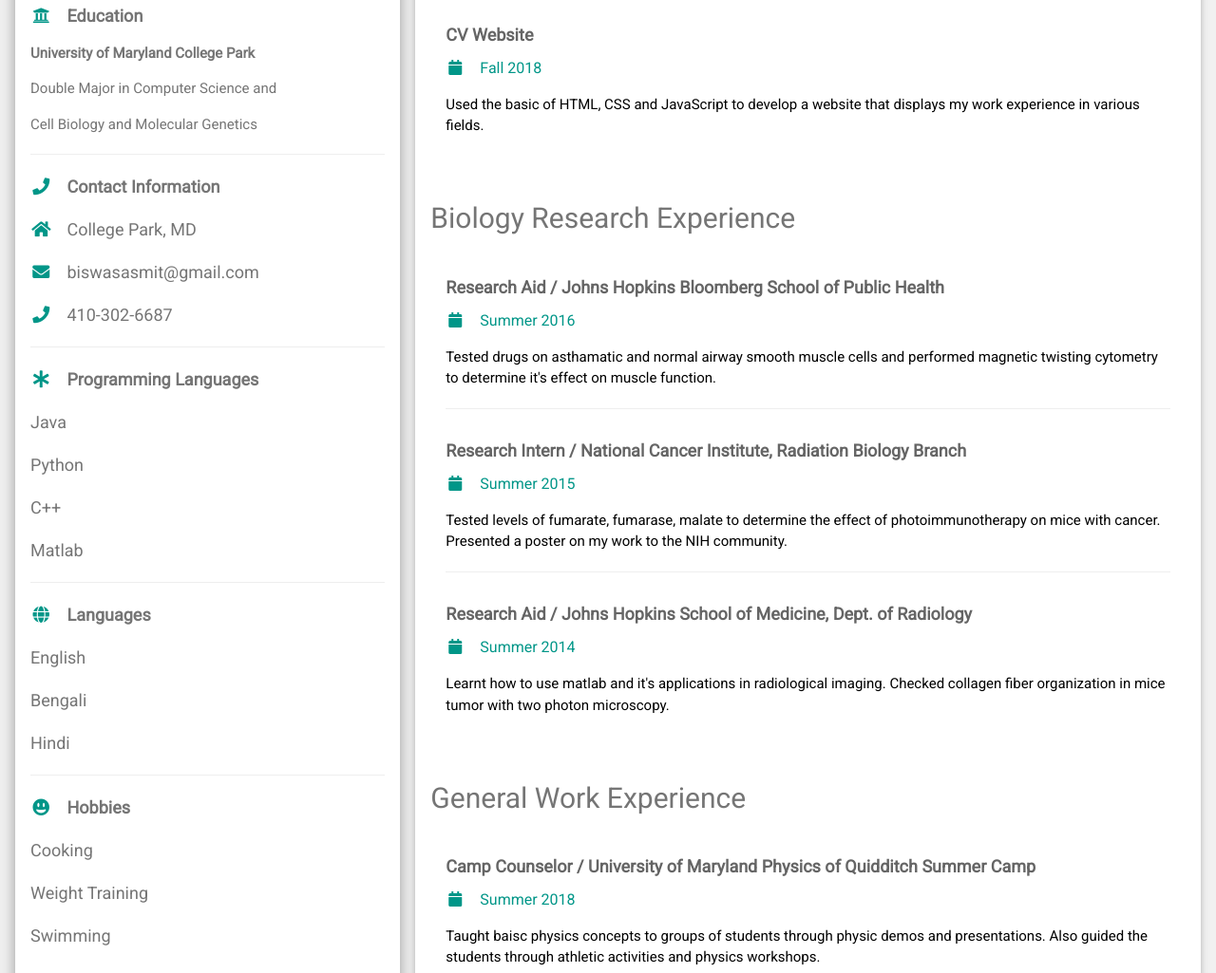
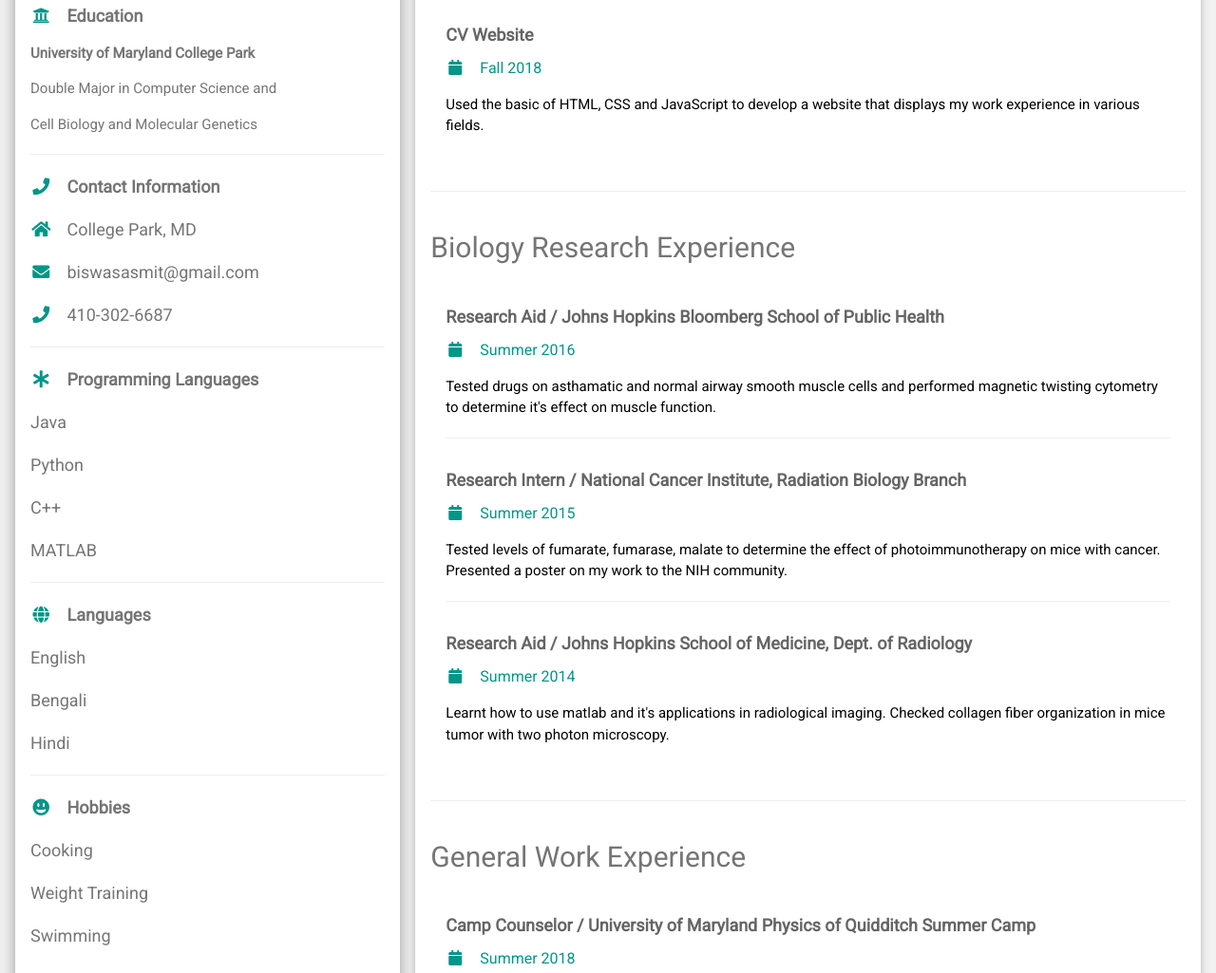
Before and after one commit to biswasasmit/biswasasmit.github.io, a plain HTML site: page index.html in a window 1280 px wide. Shown: the part 532-1557 px from the top of the page at 95% size. Drawn offline with nearby package versions, Linux system fonts and the light colour scheme.

Commit message:
Update index.html

```diff
--- a/index.html
+++ b/index.html
@@ -55,7 +55,7 @@ button2{
           <p>Java</p>
           <p>Python</p>
           <p>C++</p>
-          <p>Matlab</p>
+          <p>MATLAB</p>
           <hr>
 
           <p class="w3-large w3-text-theme"><b><i class="fa fa-globe fa-fw w3-margin-right w3-text-teal"></i>Languages</b></p>
@@ -99,6 +99,7 @@ button2{
           <h6 class="w3-text-teal"><i class="fa fa-calendar fa-fw w3-margin-right"></i>Fall 2018</h6>
           <p> Used the basic of HTML, CSS and JavaScript to develop a website that displays my work experience in various fields.</p><br>
         </div>
+        <hr>
 
 
            <h2 class="w3-text-grey w3-padding-16">Biology Research Experience</h2>
@@ -119,6 +120,7 @@ button2{
           <h6 class="w3-text-teal"><i class="fa fa-calendar fa-fw w3-margin-right"></i>Summer 2014</h6>
           <p>Learnt how to use matlab and it's applications in radiological imaging. Checked collagen fiber organization in mice tumor with two photon microscopy.</p><br>
         </div>
+        <hr>
 
         <h2 class="w3-text-grey w3-padding-16">General Work Experience</h2>
         <div class="w3-container">
@@ -138,7 +140,7 @@ button2{
           <h6 class="w3-text-teal"><i class="fa fa-calendar fa-fw w3-margin-right"></i>Summer 2016</h6>
           <p>Facilated financial transactions at the concession stand and generated donations for the wildlife relief fund.</p><br>
         </div>
-
+        <hr>
 
      </div>
    </div>
```
